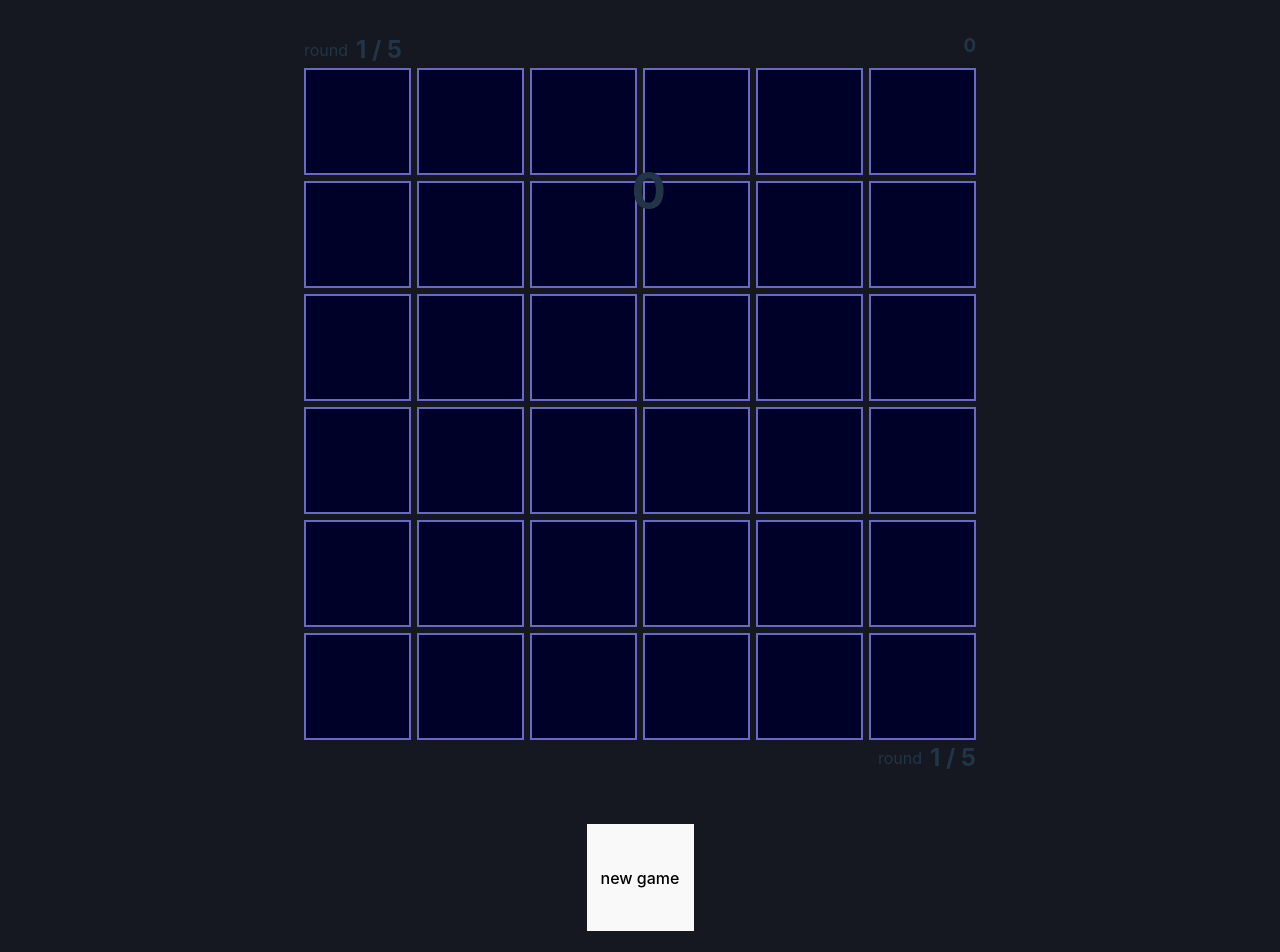
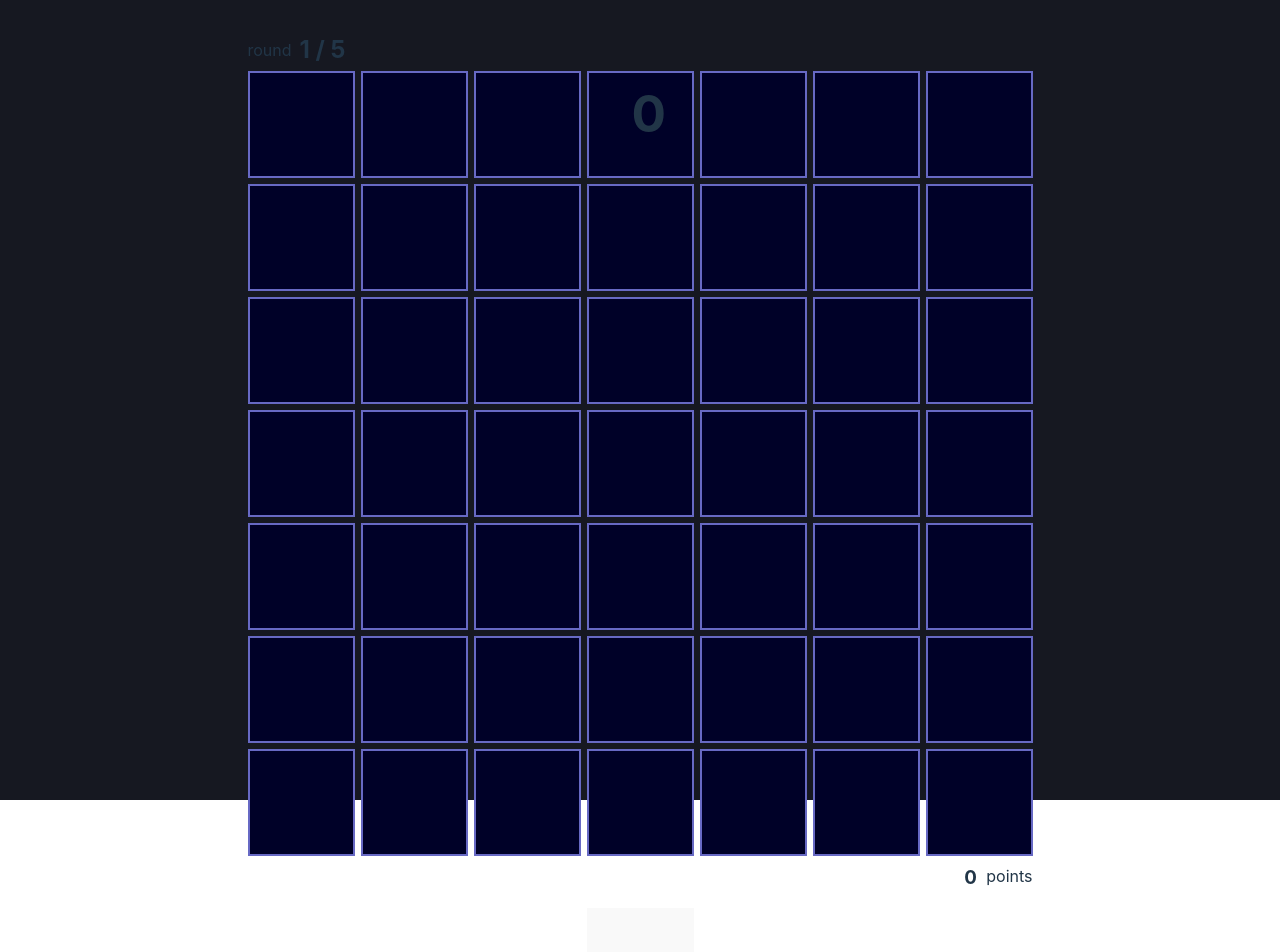
Before and after one commit to colespen/brainer, a React (Vite) app: page / in a window 1280 px wide. Shown: the top 952 px of the page. Built offline with nearby package versions, Linux system fonts and the light colour scheme.

Commit message:
implement redux and fix play bug

```diff
--- a/package.json
+++ b/package.json
@@ -10,8 +10,10 @@
     "preview": "vite preview"
   },
   "dependencies": {
+    "@reduxjs/toolkit": "^1.9.5",
     "react": "^18.2.0",
-    "react-dom": "^18.2.0"
+    "react-dom": "^18.2.0",
+    "react-redux": "^8.1.1"
   },
   "devDependencies": {
     "@types/react": "^18.2.14",
--- a/src/components/GameBoard.css
+++ b/src/components/GameBoard.css
@@ -1,6 +1,6 @@
 .game-board {
-  height: 42em;
-  width: 42em;
+  height: fit-content;
+  width: fit-content;
   display: grid;
   grid-gap: 6px; /* Gap between cards */
 }
@@ -10,7 +10,7 @@
   align-items: center;
   justify-content: center;
   border: 2px solid #6769c4;
-  /* border: 1px solid #32a1d6; */
+  /* border: 2px solid #32a1d6; */
 }
 
 .game-dashboard-top {
@@ -21,12 +21,13 @@
 .game-alert {
   position: absolute;
   left: 6.42em;
-  top: 2.5em;
+  top: 1em;
   width: 50%;
 }
 .round-count {
   display: flex;
   align-items: center;
+  margin-bottom: 0.2em;
 }
 .round-count > h2 {
   margin: 0;
@@ -45,6 +46,29 @@
   justify-content: space-between;
 }
 
+.new-game:hover {
+  /* border-color: #32a1d6; */
+  border-color: #6769c4;
+}
+
+.score-count {
+  width: 5.5em;
+  margin-top: 0.5em;
+  display: flex;
+  align-items: flex-start;
+  justify-content: space-between;
+}
+
+.score-count > h3 {
+  margin: 0 0.5em 0 0;
+  width: 100%;
+  text-align: right;
+}
+.score-count > p {
+  margin: 0;
+}
+
 .new-game {
-  /* border: 2px solid #6769c4; */
+  position: relative;
+  bottom: 2em;
 }
--- a/src/components/GameBoard.tsx
+++ b/src/components/GameBoard.tsx
@@ -1,27 +1,31 @@
 import { useState, useEffect } from "react";
 import { useGenerateCardData } from "../lib/useGenerateCardData";
+import { useDispatch, useSelector } from "react-redux";
+import { addGameData } from "./gameDataSlice";
+
 import GameCard from "./GameCard";
-
 import "./GameBoard.css";
 
 const GameBoard = () => {
   // keeps track of id's of cards that have been flipped
   const [flippedCards, setFlippedCards] = useState<number[]>([]);
   const [cardsFound, setcardsFound] = useState<number>(0);
-  const [isNewRound, setNewRound] = useState<boolean>(true);
+  const [totalFound, setTotalFound] = useState<number>(0);
+  const [isNewRound, setIsNewRound] = useState<boolean>(true);
   const [alert, setAlert] = useState<string | null>(null);
   const [isWin, setIsWin] = useState<boolean>(false);
   const [isLoss, setIsLoss] = useState<boolean>(false);
   const [roundAmount, setRoundAmount] = useState<number>(5); // user setting
   const [roundCount, setRoundCount] = useState<number>(1);
-  const [roundData, setRoundData] = useState<
-    { roundNum: number; win: boolean; points: number; guesses: number }[]
-  >([]);
+  const dispatch = useDispatch();
+  // access from store
+  // const roundData = useSelector((state: any) => state.gameDataSlice.gameData);
+  // console.log(roundData);
 
   // SETTINGS temp harcode
-  const gridN = 6;
-  const paintMax = 0.1; // difficulty
-  const revealDelay = 475;
+  const gridN = 7; // TODO: make styling flexible with grid change
+  const paintMax = 0.15; // difficulty / .1
+  const revealDelay = 1475; // 475
 
   const { state, totalColorCards } = useGenerateCardData(
     gridN,
@@ -36,95 +40,107 @@ const GameBoard = () => {
     const cardIdList = cardData.map((card) => card.id);
 
     if (isLoss) {
-      setAlert("nice try no cig");
+      setAlert("you got brained");
       const lossTimeout = setTimeout(() => {
         setIsLoss(false);
+        setcardsFound(0);
         setAlert(null);
-        setNewRound(true);
+        setIsNewRound(true);
       }, 2000);
       return () => clearTimeout(lossTimeout);
     }
 
     if (isWin) {
       setAlert("Solid.");
+
       const winTimeout = setTimeout(() => {
+        setTotalFound((prev) => prev + cardsFound);
         setcardsFound(0); // makes isWin false
         setAlert(null);
-        setNewRound(true);
+        setIsNewRound(true);
       }, 2000);
       return () => clearTimeout(winTimeout);
     }
 
     if (isNewRound) {
       setAlert("Next Round");
+
       const roundReadyTimeout = setTimeout(() => {
         setAlert("Prepare Yourself. . .");
       }, 1500);
+
       setFlippedCards([]);
+
       const newRoundTimeout = setTimeout(() => {
         setAlert(null);
-        setNewRound(false);
-        setFlippedCards(cardIdList);
+        setIsNewRound(false);
+        // FACE UP NO CLICK
+        setFlippedCards(cardIdList); // turn cards face up
         if (flippedCards.length) setRoundCount((prev) => prev + 1);
       }, 3500);
+
       return () => {
         clearTimeout(roundReadyTimeout);
         clearTimeout(newRoundTimeout);
       };
     } else {
-      // (FLIP CARDS AFTER newRoundTimeout DELAY) set array of all id's of cards
-      setFlippedCards(cardIdList);
+      // FACE UP NO CLICK
+      setFlippedCards(cardIdList); // turn cards face up
+
       // handle card turnover for start of round
       const gridResetTimeout = setTimeout(() => {
         setAlert(null);
         setFlippedCards([]); // face down
+        // FACE DOWN CLICK OK
       }, revealDelay);
       return () => clearTimeout(gridResetTimeout);
     }
   }, [isNewRound, isLoss, isWin]);
 
-  // if wrong card clicked set round win: false
+  // update GameData on win or loss
   useEffect(() => {
     if (cardData.length !== 0 && cardsFound === totalColorCards) {
       setIsWin(true);
-      setRoundData((prev) => [
-        ...prev,
-        {
-          roundNum: roundData.length + 1,
+      dispatch(
+        addGameData({
+          roundNum: roundCount,
           win: true,
           points: cardsFound,
           guesses: flippedCards.length,
-        },
-      ]);
+        })
+      );
     } else {
       setIsWin(false);
     }
     if (isLoss) {
-      setRoundData((prev) => [
-        ...prev,
-        {
-          roundNum: roundData.length + 1,
+      dispatch(
+        addGameData({
+          roundNum: roundCount,
           win: false,
           points: cardsFound,
           guesses: flippedCards.length,
-        },
-      ]);
+        })
+      );
     }
   }, [cardsFound, isLoss]);
 
+  // turn clicked cards face up
   const handleCardClick = (id: number) => {
     if (!flippedCards.includes(id)) {
       setFlippedCards((prevFlippedCards) => [...prevFlippedCards, id]);
     }
     if (cardData[id].isColor) {
+      console.log("card found");
+      // if correct card, cardsFound++
       setcardsFound((prevCardsFound) => prevCardsFound + 1);
     } else {
+      // if wrong card, isLoss = true
       setIsLoss(true);
       console.log("nope");
     }
   };
-
-  console.log(roundData);
+  // console.log("cardsFound", cardsFound);
+  // console.log("totalColorCards", totalColorCards);
 
   return (
     <>
@@ -137,11 +153,6 @@ const GameBoard = () => {
         </span>
 
         <h1 className="game-alert">{alert || cardsFound}</h1>
-        <h3>
-          {isNewRound || flippedCards.length === cardData.length
-            ? 0
-            : flippedCards.length}
-        </h3>
       </div>
       <div
         className="game-board"
@@ -159,20 +170,26 @@ const GameBoard = () => {
             isLoss={isLoss}
             isWin={isWin}
             isNewRound={isNewRound}
+            isRevealed={flippedCards.length === gridN * gridN}
           />
         ))}
       </div>
       <div className="game-dashboard-bottom">
-        <span className="round-count">
-          <p>round</p>{" "}
-          <h2>
-            {roundCount} / {roundAmount}
-          </h2>
+        <span className="score-count">
+          <h3>
+            {totalFound +
+              (isNewRound || flippedCards.length === cardData.length
+                ? 0
+                : flippedCards.length)}
+          </h3>
+          <p>points</p>
         </span>
       </div>
       <br></br>
       <br></br>
-      <button className="new-game" onClick={() => setNewRound(true)}>new game</button>
+      <button className="new-game" onClick={() => setIsNewRound(true)}>
+        new game
+      </button>
     </>
   );
 };
--- a/src/components/GameCard.tsx
+++ b/src/components/GameCard.tsx
@@ -8,6 +8,7 @@ export interface GameCardProps {
   isLoss: boolean,
   isWin: boolean,
   isNewRound: boolean,
+  isRevealed: boolean
 }
 
 const GameCard = ({
@@ -17,7 +18,8 @@ const GameCard = ({
   handleCardClick,
   isLoss,
   isWin,
-  isNewRound
+  isNewRound,
+  isRevealed
 }: GameCardProps) => {
   const isFlipped = flippedCards.includes(id);
 
@@ -27,7 +29,7 @@ const GameCard = ({
       style={{ backgroundColor: isFlipped ? color : colorMap.faceDown }}
       // style={{ backgroundColor: color }}
       onClick={() => handleCardClick(id)}
-      disabled={isLoss || isWin || isNewRound}
+      disabled={isRevealed || isLoss || isWin || isNewRound}
     ></button>
   );
 };
--- /dev/null
+++ b/src/components/gameDataSlice.ts
@@ -0,0 +1,24 @@
+import { createSlice, PayloadAction } from "@reduxjs/toolkit";
+import { GameData } from "../datatypes.ts/gameDatatypes";
+
+interface GameDataState {
+  gameData: GameData[];
+}
+
+const initialState: GameDataState = {
+  gameData: [],
+};
+
+const gameDataSlice = createSlice({
+  name: "gameData",
+  initialState,
+  reducers: {
+    addGameData: (state, action: PayloadAction<GameData>) => {
+      state.gameData.push(action.payload);
+    },
+  },
+});
+
+export const { addGameData } = gameDataSlice.actions;
+
+export default gameDataSlice.reducer;
--- a/src/datatypes.ts/cardtypes.ts
+++ /dev/null
@@ -1,5 +0,0 @@
-export interface Card {
-    id: number;
-    color: string;
-    isColor?: boolean;
-  }
--- /dev/null
+++ b/src/datatypes.ts/gameDatatypes.ts
@@ -0,0 +1,12 @@
+export interface Card {
+  id: number;
+  color: string;
+  isColor?: boolean;
+}
+
+export interface GameData {
+  roundNum: number;
+  win: boolean;
+  points: number;
+  guesses: number;
+}
--- a/src/index.css
+++ b/src/index.css
@@ -15,8 +15,9 @@
 }
 
 #root {
+  /* height: 60vh; */
+  margin-top: auto;
   max-width: 1280px;
-  margin: 0 auto;
   padding: 2rem;
   text-align: center;
 }
@@ -34,9 +35,11 @@ body {
   margin: 0;
   display: flex;
   place-items: center;
+  justify-content: center;
   min-width: 320px;
   min-height: 100vh;
   background-color: #161821;
+  height: 100vh;
 }
 
 h1 {
@@ -58,7 +61,7 @@ button {
   transition: border-color 0.25s;
 }
 button:hover {
-  border-color: #6769c4;;
+  border-color: #9294ff;
 }
 /* button:focus,
 button:focus-visible {
--- a/src/lib/useGenerateCardData.ts
+++ b/src/lib/useGenerateCardData.ts
@@ -1,6 +1,6 @@
 import { useEffect, useState } from "react";
 import { colorMap } from "../datatypes.ts/colortypes";
-import { Card } from "../datatypes.ts/cardtypes";
+import { Card } from "../datatypes.ts/gameDatatypes";
 
 /**
  * @param gridN grid size
@@ -47,9 +47,9 @@ function useGenerateCardData(
     // create new array of all indexes to later splice from
     const availableIndexes = Array.from({ length: totalCards }, (_, i) => i);
 
-   // assign colors until max
+    // assign colors until max
     while (colorCardsCount < maxColorCards) {
-      randomIndex = Math.floor(Math.random() * availableIndexes.length);
+      let randomIndex = Math.floor(Math.random() * availableIndexes.length);
       // currentIndex is random deleted index retruned from splice
       const currentIndex = availableIndexes.splice(randomIndex, 1)[0];
 
@@ -62,6 +62,8 @@ function useGenerateCardData(
     setTotalColorCards(colorCardsCount);
   }, [gridN, isNewRound]); // [..., blockFreq] ?
 
+  // console.log("cardData", cardData);
+
   return { state: [cardData, setCardData], totalColorCards };
 }
 
--- a/src/main.tsx
+++ b/src/main.tsx
@@ -1,10 +1,14 @@
-import React from 'react'
-import ReactDOM from 'react-dom/client'
-import App from './App.tsx'
-import './index.css'
+import React from "react";
+import ReactDOM from "react-dom/client";
+import App from "./App.tsx";
+import { Provider } from "react-redux";
+import store from "./store.ts";
+import "./index.css";
 
-ReactDOM.createRoot(document.getElementById('root')!).render(
+ReactDOM.createRoot(document.getElementById("root")!).render(
   <React.StrictMode>
-    <App />
-  </React.StrictMode>,
-)
+    <Provider store={store}>
+      <App />
+    </Provider>
+  </React.StrictMode>
+);
--- /dev/null
+++ b/src/store.ts
@@ -0,0 +1,17 @@
+import { configureStore } from "@reduxjs/toolkit";
+import gameDataReducer from "./components/gameDataSlice";
+import { GameData } from "./datatypes.ts/gameDatatypes";
+
+export interface RootState {
+  gameData: {
+    gameData: GameData[];
+  };
+}
+
+const store = configureStore({
+  reducer: {
+    gameDataSlice: gameDataReducer,
+  },
+});
+
+export default store;
```
Also changed, not shown: 1 other file (tests, documents, lock files or other folders).
